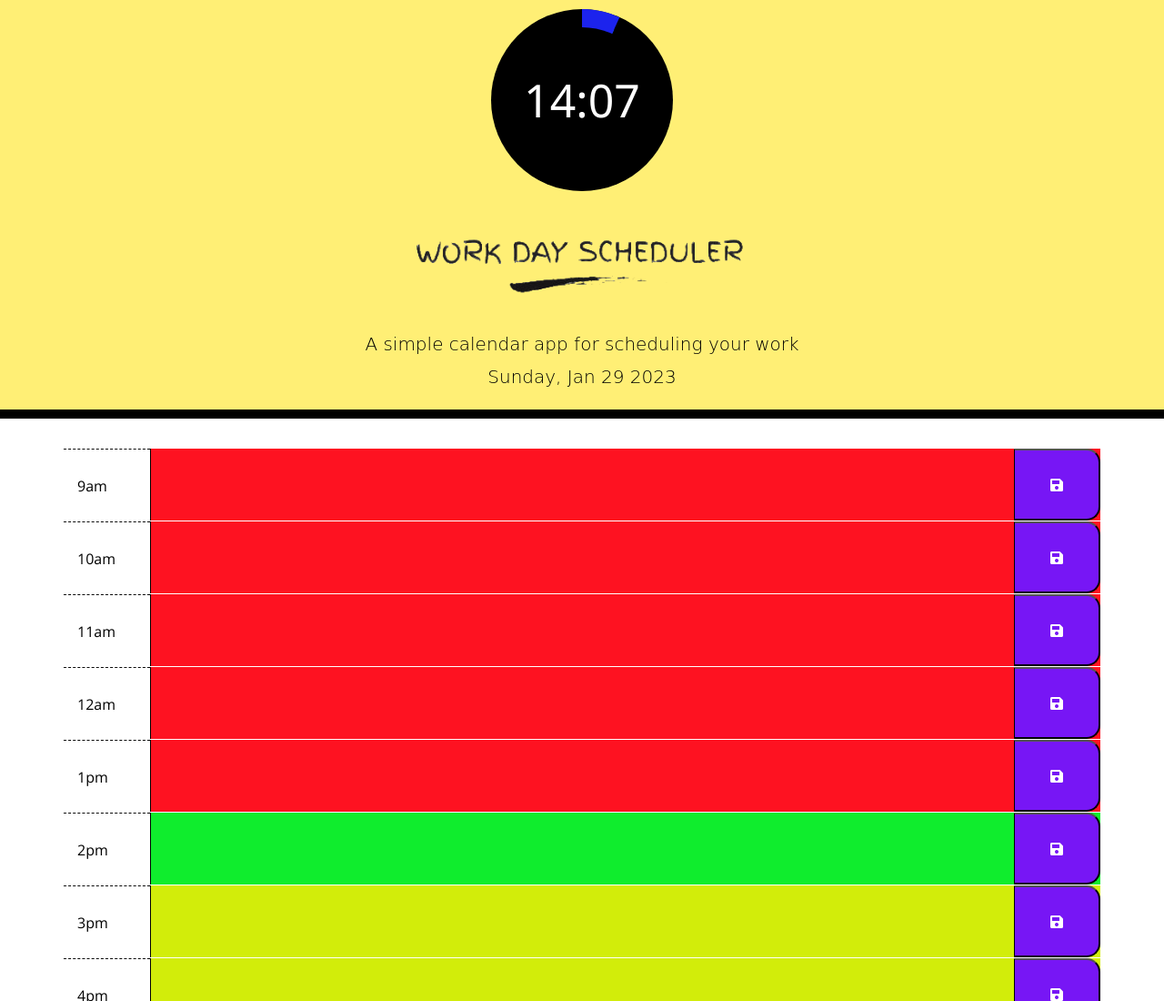
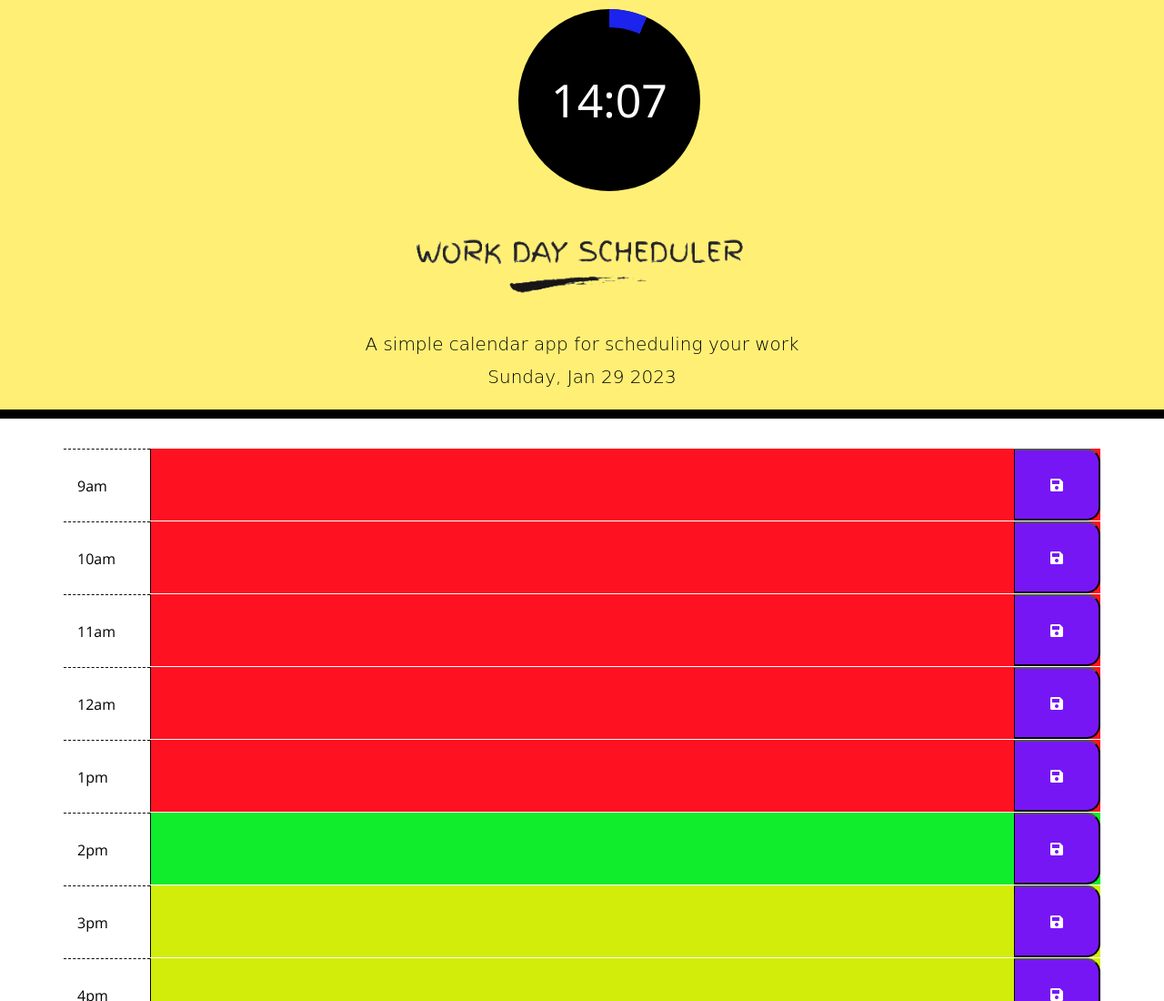
Before and after one commit to AjinThapa2000/work-scheduler, a plain HTML site: page index.html in a window 1280 px wide. Shown: the top 1100 px of the page at 91% size. Drawn offline with nearby package versions, Linux system fonts and the light colour scheme.

Commit message:
clock adjustment modified

```diff
--- a/assets/css/style.css
+++ b/assets/css/style.css
@@ -38,7 +38,7 @@ textarea {
 .second-bar {
   position: relative;
   margin-left: auto;
-  margin-right: auto;
+  margin-right: 500px;
 	padding: 0;
 	width: 200px;
 	height: 200px;
```
